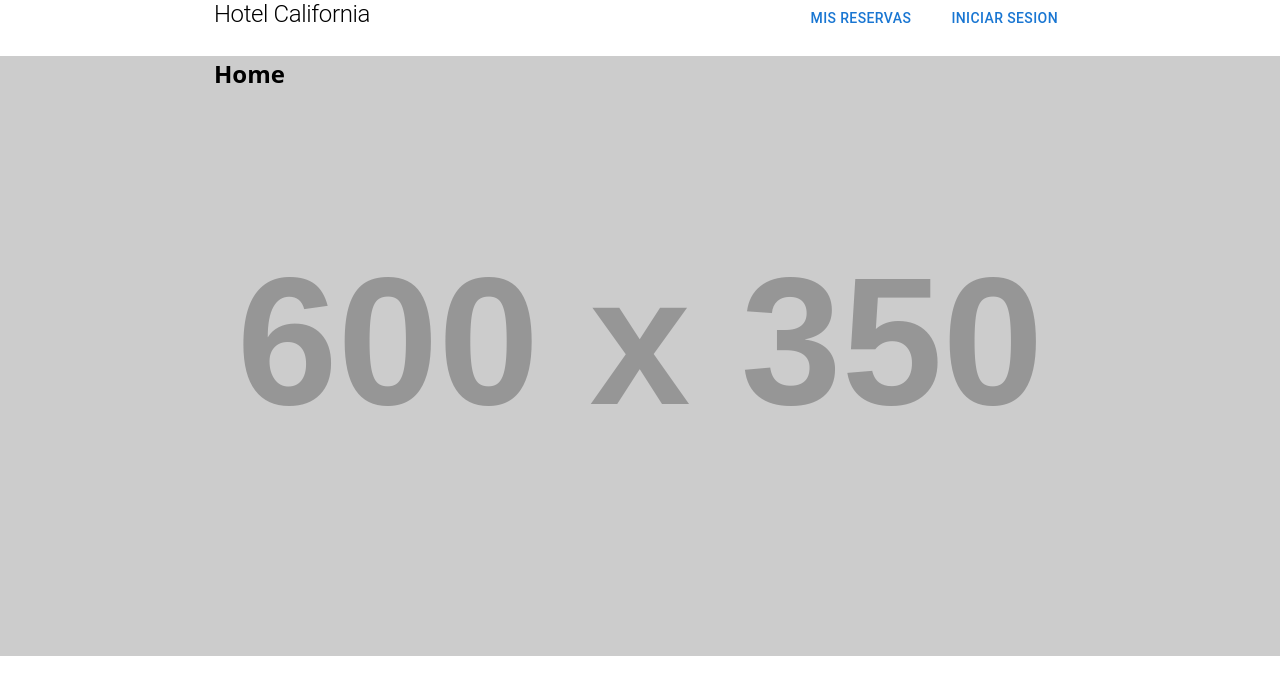
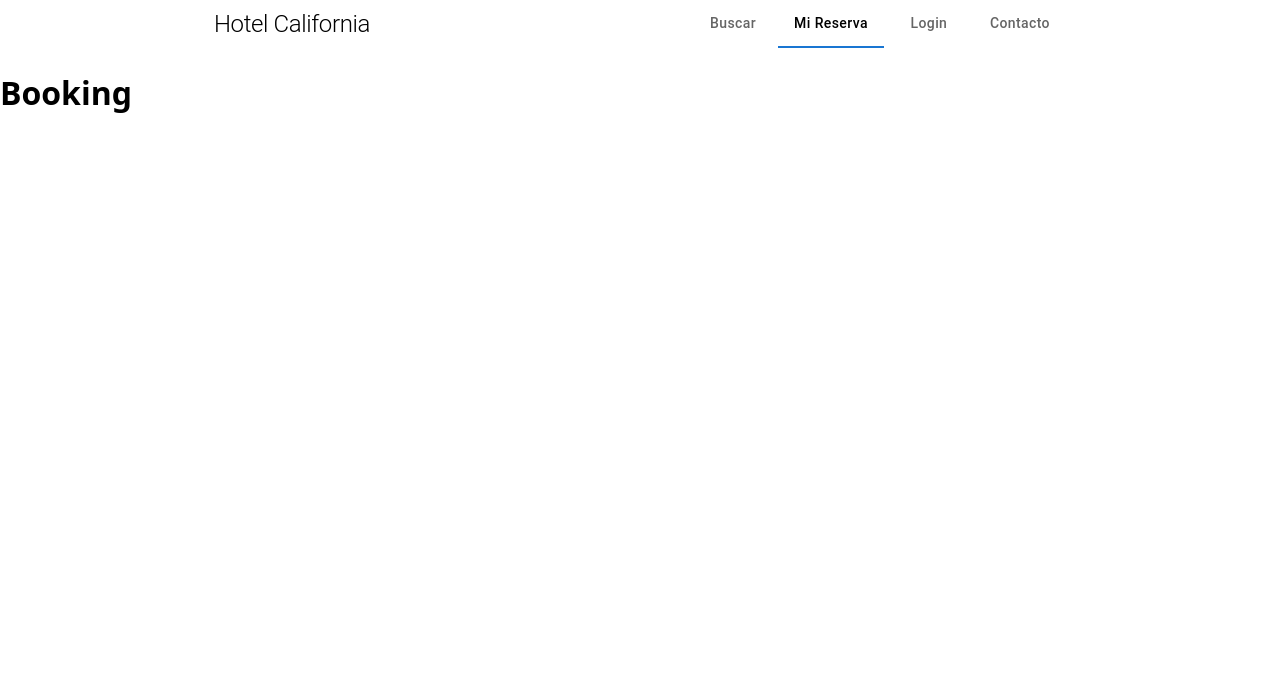
Before and after one commit to UEM-Grupo-4/Hotel-California-FrontEnd, a React (Vite) app: page /mi-reserva in a window 1280 px wide. Shown: the top 694 px of the page. Built offline with nearby package versions, Linux system fonts and the light colour scheme.

Commit message:
Basic navbar

```diff
--- a/src/components/Layout/Layout.tsx
+++ b/src/components/Layout/Layout.tsx
@@ -4,9 +4,9 @@ import NavBar from "../NavBar/NavBar";
 
 const Layout = () => {
   return (
-    <Grid width="100%">
+    <Grid container flexDirection="column" width="100%">
       <Container maxWidth="md">
-        <Grid container justifyContent={"space-between"}>
+        <Grid container justifyContent={"space-between"} alignItems={"center"}>
           <Grid size="auto">
             <Typography variant="h1" fontSize={24}>
               Hotel California
--- a/src/components/NavBar/NavBar.tsx
+++ b/src/components/NavBar/NavBar.tsx
@@ -1,16 +1,50 @@
-import { Button, Grid } from "@mui/material";
+import { Grid, styled, Tab, Tabs } from "@mui/material";
+import { useState } from "react";
+import { useLocation, useNavigate } from "react-router-dom";
+
+const NAVBAR_BUTTONS = [
+  {
+    displayName: "Buscar",
+    url: "/",
+  },
+  {
+    displayName: "Mi Reserva",
+    url: "/mi-reserva",
+  },
+  {
+    displayName: "Login",
+    url: "/login",
+  },
+  {
+    displayName: "Contacto",
+    url: "/contacto",
+  },
+];
 
 function NavBar() {
+  const navigate = useNavigate();
+  const location = useLocation();
+  const [selectedTab, setSelectedTab] = useState(location.pathname);
+
+  const onClickTab = (_: React.SyntheticEvent, url: string) => {
+    setSelectedTab(url);
+    navigate(url);
+  };
+
   return (
     <Grid container gap={3} size="auto">
-      <Grid>
-        <Button>Mis reservas</Button>
-      </Grid>
-      <Grid>
-        <Button>Iniciar sesion</Button>
-      </Grid>
+      <Tabs value={selectedTab} textColor="inherit" indicatorColor="primary" onChange={onClickTab}>
+        {NAVBAR_BUTTONS.map(({ displayName, url }, index) => {
+          return <NavTab key={index} label={displayName} value={url} />;
+        })}
+      </Tabs>
     </Grid>
   );
 }
 
+const NavTab = styled(Tab)({
+  color: "black",
+  textTransform: "capitalize",
+});
+
 export default NavBar;
--- /dev/null
+++ b/src/pages/Booking/Booking.tsx
@@ -0,0 +1,5 @@
+const Booking = () => {
+  return <h1>Booking</h1>;
+};
+
+export default Booking;
--- /dev/null
+++ b/src/pages/Contact/Contact.tsx
@@ -0,0 +1,5 @@
+const Contact = () => {
+  return <h2>Contact</h2>;
+};
+
+export default Contact;
--- a/src/routes/AppRouter.tsx
+++ b/src/routes/AppRouter.tsx
@@ -4,12 +4,16 @@ import Login from "../pages/Login/Login";
 import Home from "../pages/Home/Home";
 import Admin from "../pages/Admin/Admin";
 import Layout from "../components/Layout/Layout";
+import Contact from "../pages/Contact/Contact";
+import Booking from "../pages/Booking/Booking";
 
 export const AppRouter = () => (
   <BrowserRouter>
     <Routes>
       <Route element={<Layout />}>
         <Route path="/login" element={<Login />} />
+        <Route path="/mi-reserva" element={<Booking />} />
+        <Route path="/contacto" element={<Contact />} />
         <Route element={<RequireAuth />}>
           <Route path="/admin" element={<Admin />} />
         </Route>
```
